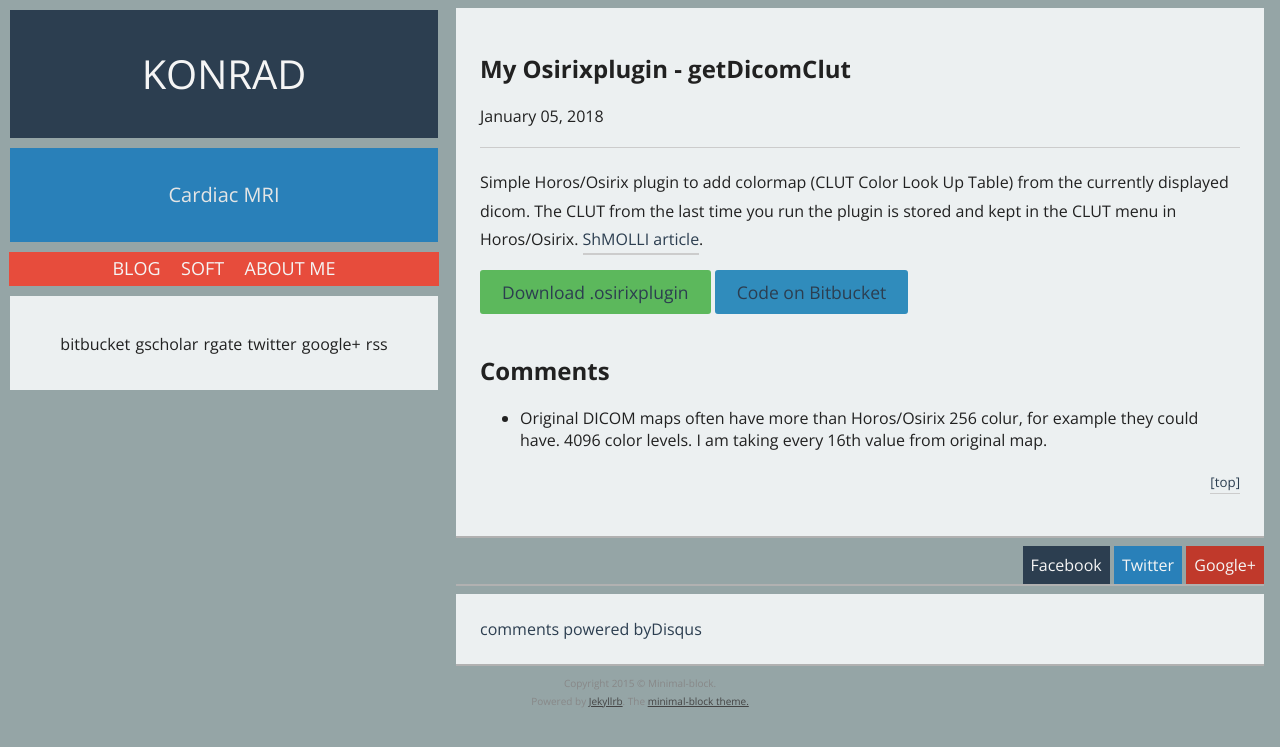
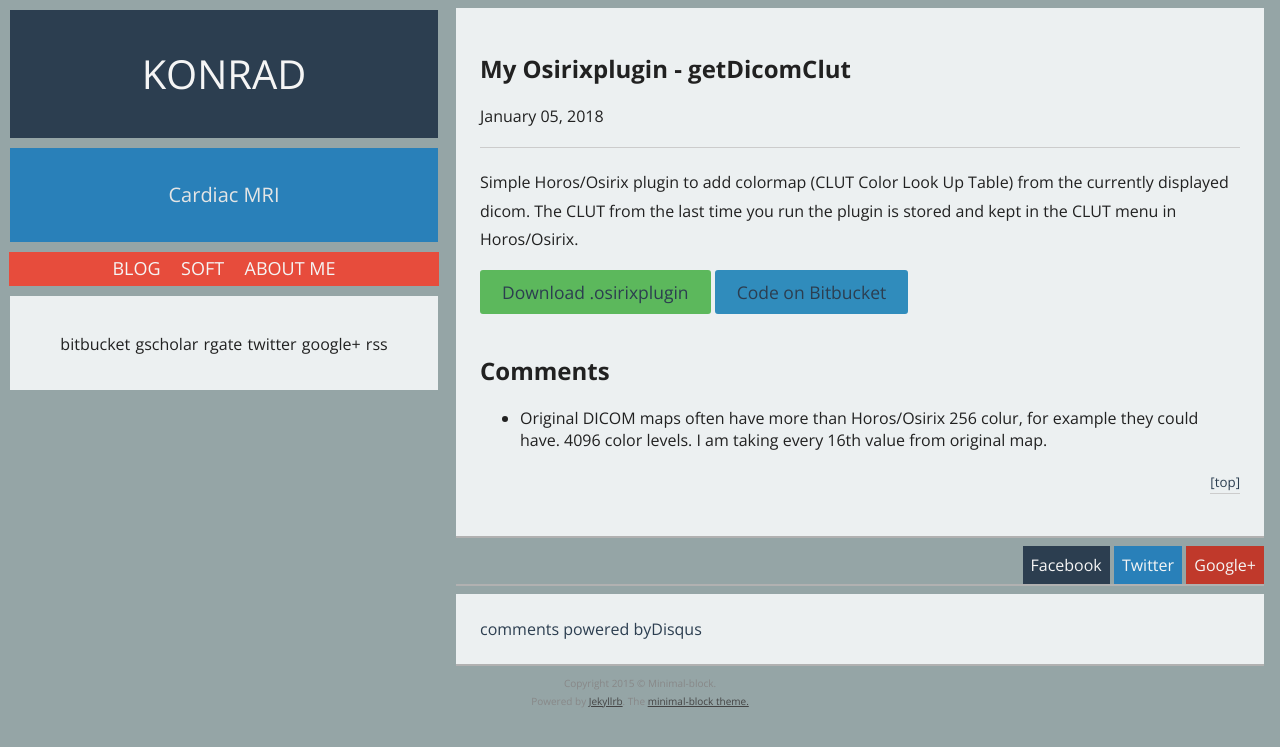
Before and after one commit to MRKonrad/MRKonrad, a Jekyll site: the page built from _posts/2018-01-05-getDicomClut.md, in a window 1280 px wide. Shown: the top 747 px of the page. Built offline with Jekyll 4.4.1, drawn with Linux system fonts in a browser that asks for light colours; comment, search, counter and statistics services are not loaded.

Commit message:
fixing links

```diff
--- a/_posts/2018-01-05-getDicomClut.md
+++ b/_posts/2018-01-05-getDicomClut.md
@@ -7,11 +7,10 @@
 ---
 
 Simple Horos/Osirix plugin to add colormap (CLUT Color Look Up Table) from the currently displayed dicom. The CLUT from the last time you run the plugin is stored and kept in the CLUT menu in Horos/Osirix.
-[ShMOLLI article](http://www.jcmr-online.com/content/12/1/69).
 
 <div markdown="0">
 <a href="https://bitbucket.org/kwerys/getdicomclut/downloads/getDicomClut.osirixplugin.zip" class="btn btn-success">Download .osirixplugin</a>
-<a href="https://bitbucket.org/kwerys/getdicomclut.git" class="btn btn-info">Code on Bitbucket</a>
+<a href="https://bitbucket.org/kwerys/getdicomclut" class="btn btn-info">Code on Bitbucket</a>
 </div>
 
 ## Comments
```
